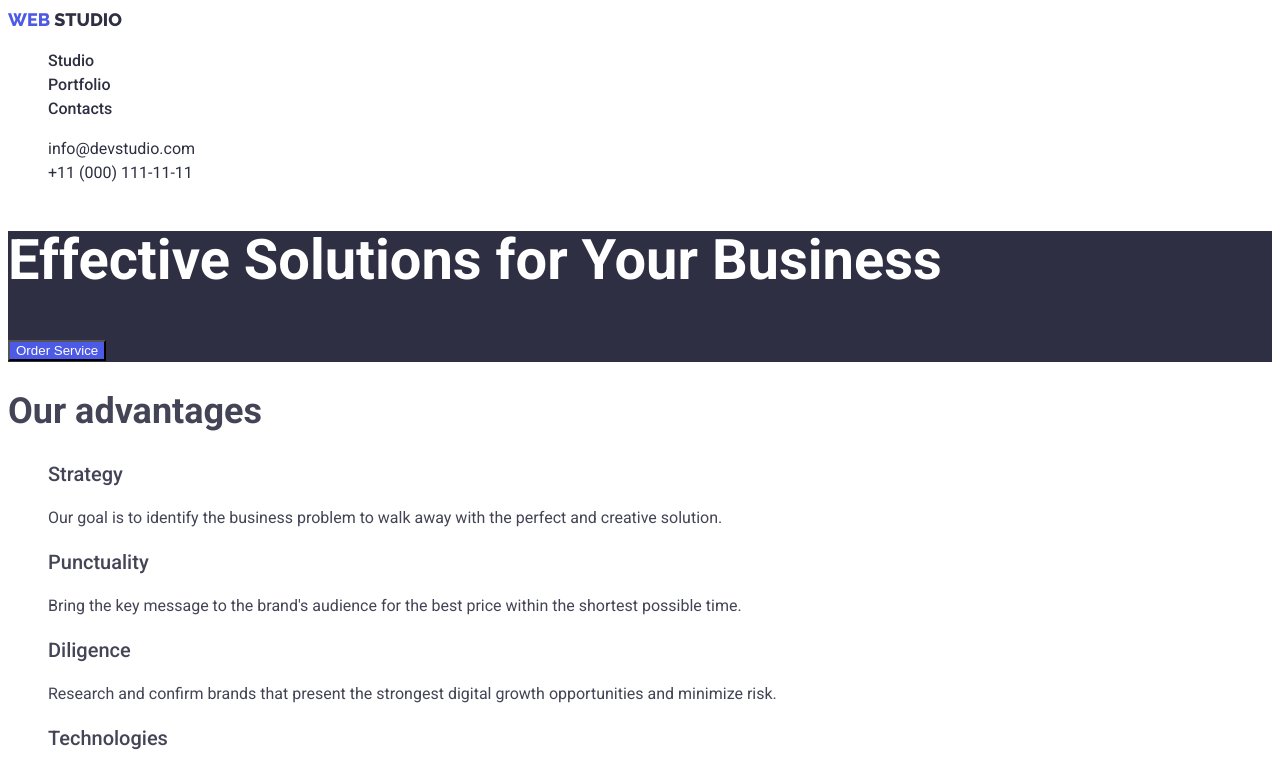
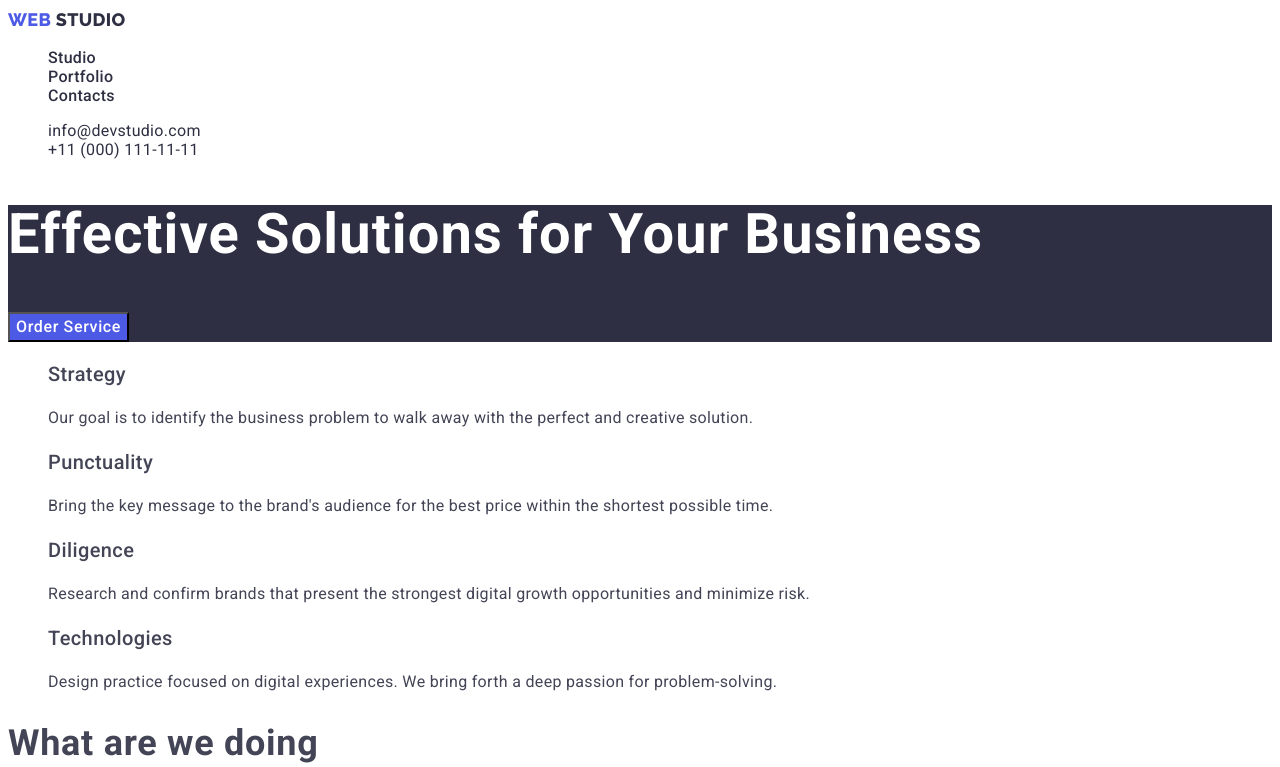
Before and after one commit to DariaYashchuk/goit-markup-hw-02, a plain HTML site: page index.html in a window 1280 px wide. Shown: the top 767 px of the page. Drawn offline with Linux system fonts and the light colour scheme.

Commit message:
fixed - 6.01

```diff
--- a/css/styles.css
+++ b/css/styles.css
@@ -1,95 +1,159 @@
+:root {
+    --main-font: 'Roboto', sans-serif;
+    --secondary-font: 'Raleway', sans-serif;
+
+    --primary-bgc: #FFFFFF;
+    --primary-text-color: #FFFFFF;
+    --main-dark: #434455;
+    --color-header: #2E2F42;
+    --footer-bgc: #2E2F42;
+    --footer-logo-color: #F4F4FD;
+    --footer-text-color: #E7E9FC;
+    --portfolio-team-bgc: #F4F4FD;
+    --main-blue: #4D5AE5;
+    --button-after: #404BBF;
+    --order-button-hover: #404BBF;
+    --nav-active: #404BBF;
+}
 body {
-    font-family: 'Roboto', sans-serif;
-    color: #434455;
-    background-color: #FFFFFF;
-    font-weight: 400;
+    font-family: var(--main-font);
+    color: var(--main-dark);
+    background-color: var(--primary-bgc);
 font-size: 16px;
-line-height: 1.5;
+letter-spacing: 0.02em;
 }
 .logo {
-    font-family: 'Raleway', sans-serif;
+    font-family: var(--secondary-font);
     font-weight: 800;
     font-size: 18px;
     line-height: 1.33;
-    color: #2E2F42;
+letter-spacing: 0.02em;
+    color: var(--color-header);
 }
 footer .logo {
-    color: #F4F4FD;
+    color: var(--footer-logo-color);
 }
 .logo > span {
-    color: #4D5AE5;
+    color: var(--main-blue);
 }
-.logo :visited {
-    color: #2E2F42;
+.logo:visited {
+    color: var(--color-header);
 }
+footer .logo:visited {
+    color: var(--footer-logo-color);
+}
+.header-nav {
+    font-weight: 500;
+}
+.header-nav a,
+.contacts a {
+    color: var(--color-header);
+}
+
+.header-nav a:active,
+.header-nav a:focus,
+.contacts a:active,
+.contacts a:focus {
+    color: var(--nav-active);
+}
+
+
+
 li {
     list-style-type:none
 }
 a {
     text-decoration: none;
 }
-.header-nav {
-font-weight: 500;
-color: #2E2F42;
-}
-header a {
-    color: #2E2F42;
-}
-header a :visited {
-    color: #2E2F42;
-}
-
 .business,
 footer {
-    background-color: #2E2F42;
+    background-color: var(--footer-bgc);
 }
 .business > h1 {
     font-weight: 700;
 font-size: 56px;
 line-height: 1.07;
-color: #FFFFFF;
+letter-spacing: 0.02em;
+color: var(--primary-text-color);
 }
 .button-order {
     font-weight: 500;
-color: #FFFFFF;
-background-color: #4D5AE5;
+color: var(--primary-text-color);
+background-color: var(--main-blue);
 cursor: pointer;
+font-family: var(--main-font);
+font-weight: 500;
+font-size: 16px;
+line-height: 1.5;
+letter-spacing: 0.04em;
 }
-
-.advantages h2 {
+.button-order:hover {
+    background-color: var(--order-button-hover);
+}
+.advantages-text {
+    line-height: 1.5;
+}
+.advantages h2,
+.what-doing h2,
+.team h2 {
 font-weight: 700;
 font-size: 36px;
 line-height: 1.11;
+letter-spacing: 0.02em;
 }
-.advantages h3 {
+.advantages h3,
+.what-doing h3,
+.team h3 {
     font-weight: 500;
 font-size: 20px;
 line-height: 1.2;
+letter-spacing: 0.02em;
 }
 .portfolio button {
-    background-color: #F4F4FD;
+    background-color: var(--portfolio-team-bgc);
     font-weight: 500;
-    color: #4D5AE5;
+    color: var(--main-blue);
     cursor: pointer;
+
+    font-family: var(--main-font);
+        font-weight: 500;
+        font-size: 16px;
+        line-height: 1.5;
+        letter-spacing: 0.04em;
 }
 .portfolio button:hover,
 .portfolio button:focus {
-    color: #FFFFFF;
-    background-color: #404BBF;
+    color: var(--primary-text-color);
+    background-color: var(--main-blue);
 }
 .cards h2 {
     font-weight: 500;
 font-size: 20px;
 line-height: 1.2;
+letter-spacing: 0.02em;
 }
+
 .cards h3 {
-    font-weight: 400;
-font-size: 16px;
 line-height: 1.5;
 }
 .team {
-    background-color: #F4F4FD;
+    background-color: var(--portfolio-team-bgc);
 }
-footer p {
-    color: #E7E9FC;
+.footer-text {
+    color: var(--footer-text-color);
+    line-height: 1.5;
 }
+
+.visually-hidden {
+    position: absolute;
+    width: 1px;
+    height: 1px;
+    margin: -1px;
+    border: 0;
+    padding: 0;
+
+    white-space: nowrap;
+    clip-path: inset(100%);
+    clip: rect(0 0 0 0);
+    overflow: hidden;
+}
--- a/index.html
+++ b/index.html
@@ -26,7 +26,7 @@
 					<li><a href="#">Contacts</a></li>
 				</ul>
 			</nav>
-			<ul>
+			<ul class="contacts">
 				<li><a href="mailto:info@devstudio.com">info@devstudio.com</a></li>
 				<li><a href="tel:+110001111111">+11 (000) 111-11-11</a></li>
 			</ul>
@@ -37,29 +37,35 @@
 				<button type="button" class="button-order">Order Service</button>
 			</section>
 			<section class="advantages">
-				<h2>Our advantages</h2>
+				<h2 class="visually-hidden">Our advantages</h2>
 				<ul>
 					<li>
 						<h3>Strategy</h3>
-						<p>Our goal is to identify the business problem to walk away with the perfect and creative solution.</p>
+						<p class="advantages-text">
+							Our goal is to identify the business problem to walk away with the perfect and creative solution.
+						</p>
 					</li>
 					<li>
 						<h3>Punctuality</h3>
-						<p>Bring the key message to the brand's audience for the best price within the shortest possible time.</p>
+						<p class="advantages-text">
+							Bring the key message to the brand's audience for the best price within the shortest possible time.
+						</p>
 					</li>
 					<li>
 						<h3>Diligence</h3>
-						<p>
+						<p class="advantages-text">
 							Research and confirm brands that present the strongest digital growth opportunities and minimize risk.
 						</p>
 					</li>
 					<li>
 						<h3>Technologies</h3>
-						<p>Design practice focused on digital experiences. We bring forth a deep passion for problem-solving.</p>
+						<p class="advantages-text">
+							Design practice focused on digital experiences. We bring forth a deep passion for problem-solving.
+						</p>
 					</li>
 				</ul>
 			</section>
-			<section>
+			<section class="what-doing">
 				<h2>What are we doing</h2>
 				<ul>
 					<li><img src="./images/img1.jpg" alt="Sites" width="360" /></li>
@@ -98,7 +104,9 @@
 				<span>WEB</span>
 				STUDIO
 			</a>
-			<p>Increase the flow of customers and sales for your business with digital marketing & growth solutions.</p>
+			<p class="footer-text">
+				Increase the flow of customers and sales for your business with digital marketing & growth solutions.
+			</p>
 		</footer>
 	</body>
 </html>
```
Also changed, not shown: portfolio.html (+5 -3 lines).
